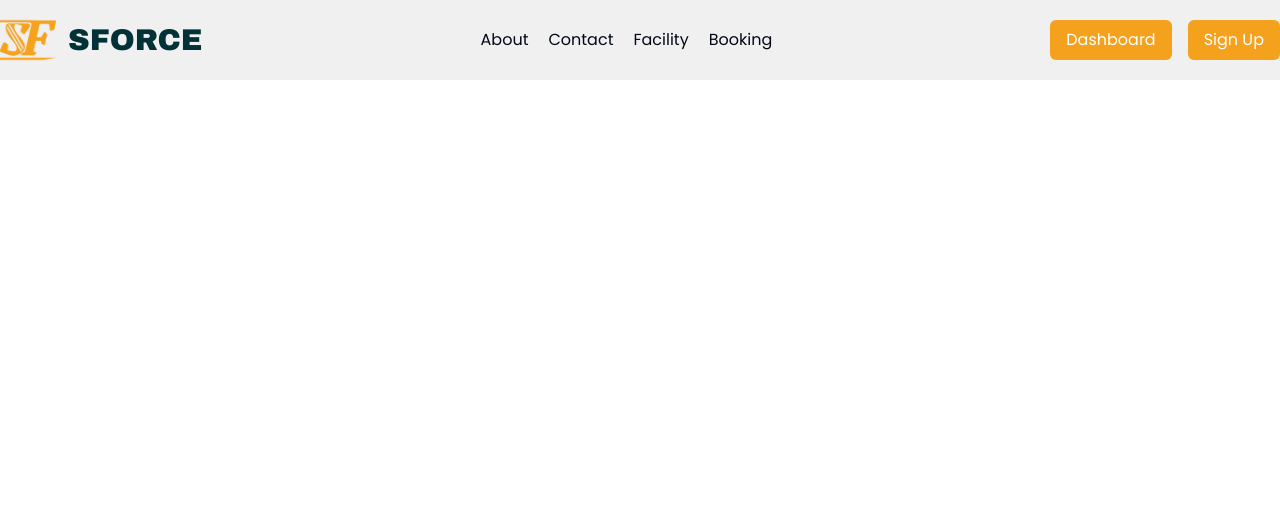
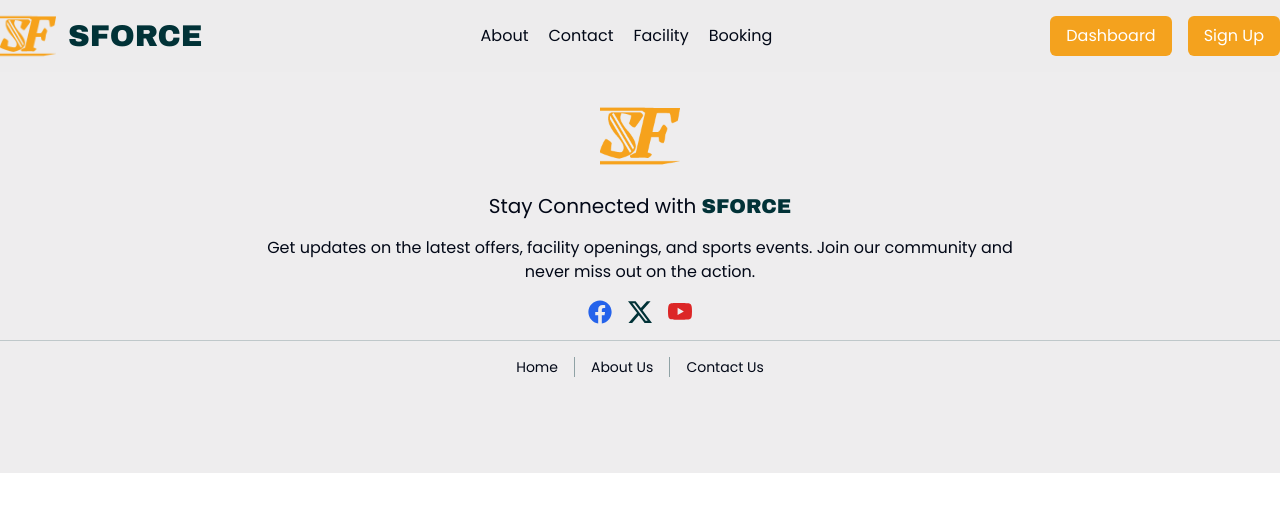
Before and after one commit to isalim079/L2-Assignment-5-sports-facility-client, a React (Vite) app: page / in a window 1280 px wide. Shown: the top 512 px of the page. Built offline with nearby package versions, Linux system fonts and the light colour scheme; the HTML template or start-up script is replaced by a standard one.

Commit message:
footer section added

```diff
--- a/package.json
+++ b/package.json
@@ -10,6 +10,7 @@
     "preview": "vite preview"
   },
   "dependencies": {
+    "@radix-ui/react-separator": "^1.1.0",
     "@radix-ui/react-slot": "^1.1.0",
     "@reduxjs/toolkit": "^2.2.7",
     "animate.css": "^4.1.1",
--- a/src/App.tsx
+++ b/src/App.tsx
@@ -1,12 +1,14 @@
 import { Outlet } from "react-router-dom";
 import "./App.css";
 import Navbar from "./shared/Navbar/Navbar";
+import Footer from "./shared/Footer/Footer";
 
 function App() {
   return (
     <div>
       <Navbar />
       <Outlet />
+      <Footer />
     </div>
   );
 }
--- /dev/null
+++ b/src/components/ui/separator.tsx
@@ -0,0 +1,31 @@
+"use client"
+
+import * as React from "react"
+import * as SeparatorPrimitive from "@radix-ui/react-separator"
+
+import { cn } from "@/lib/utils"
+
+const Separator = React.forwardRef<
+  React.ElementRef<typeof SeparatorPrimitive.Root>,
+  React.ComponentPropsWithoutRef<typeof SeparatorPrimitive.Root>
+>(
+  (
+    { className, orientation = "horizontal", decorative = true, ...props },
+    ref
+  ) => (
+    <SeparatorPrimitive.Root
+      ref={ref}
+      decorative={decorative}
+      orientation={orientation}
+      className={cn(
+        "shrink-0 bg-border",
+        orientation === "horizontal" ? "h-[1px] w-full" : "h-full w-[1px]",
+        className
+      )}
+      {...props}
+    />
+  )
+)
+Separator.displayName = SeparatorPrimitive.Root.displayName
+
+export { Separator }
--- /dev/null
+++ b/src/shared/Footer/Footer.tsx
@@ -0,0 +1,51 @@
+import logo from "@/assets/logo.png";
+import { Separator } from "@/components/ui/separator";
+import { BsTwitterX, BsYoutube } from "react-icons/bs";
+import { FaFacebook } from "react-icons/fa";
+
+const Footer = () => {
+  return (
+    <div className="bg-secondarySite">
+      <div className="max-w-screen-xl mx-auto py-24 font-poppins">
+        <div>
+          <div className="flex flex-col justify-center items-center space-y-4">
+            {/* ---------------------------------------------------------------- */}
+            <img className="w-20" src={logo} alt="" />
+            <h1 className="text-xl">
+              Stay Connected with{" "}
+              <span className="font-archivo text-primaryBlack">SFORCE</span>
+            </h1>
+            <p className="lg:w-[60%] text-center">
+              Get updates on the latest offers, facility openings, and sports
+              events. Join our community and never miss out on the action.
+            </p>
+
+            <div className="flex items-center justify-center gap-4 text-2xl">
+                <FaFacebook className="text-blue-600" />
+                <BsTwitterX className="text-primaryBlack" />
+                <BsYoutube className="text-red-600" />
+            </div>
+
+            {/* --------------------------------------------------------------------- */}
+            <Separator className=" bg-primaryBlack/20" />
+            <div className="flex h-5 items-center space-x-4 text-sm">
+              <div>Home</div>
+              <Separator
+                orientation="vertical"
+                className=" bg-primaryBlack/40"
+              />
+              <div>About Us</div>
+              <Separator
+                orientation="vertical"
+                className=" bg-primaryBlack/40"
+              />
+              <div>Contact Us</div>
+            </div>
+          </div>
+        </div>
+      </div>
+    </div>
+  );
+};
+
+export default Footer;
--- a/src/shared/Navbar/Navbar.tsx
+++ b/src/shared/Navbar/Navbar.tsx
@@ -23,11 +23,11 @@
   return (
     <div>
       <div
-        className={`absolute z-10 w-full bg-secondarySite/80 ${
-          isScrolled ? "sticky top-0 z-10 shadow-md" : ""
-        }`}
+        className={`transition-all ease-in-out duration-300 ${
+            isScrolled ? "fixed top-0 left-0 w-full z-10 shadow-md bg-secondarySite/80" : "absolute top-0 left-0 w-full z-10 bg-secondarySite/80"
+          }`}
       >
-        <div className="max-w-screen-xl mx-auto py-3">
+        <div className="max-w-screen-xl mx-auto py-2">
           <div className="flex justify-between items-center">
             {/* -------------------- Logo ------------------------ */}
             <div className="flex items-center gap-3">
```
Also changed, not shown: 1 other file (tests, documents, lock files or other folders).
